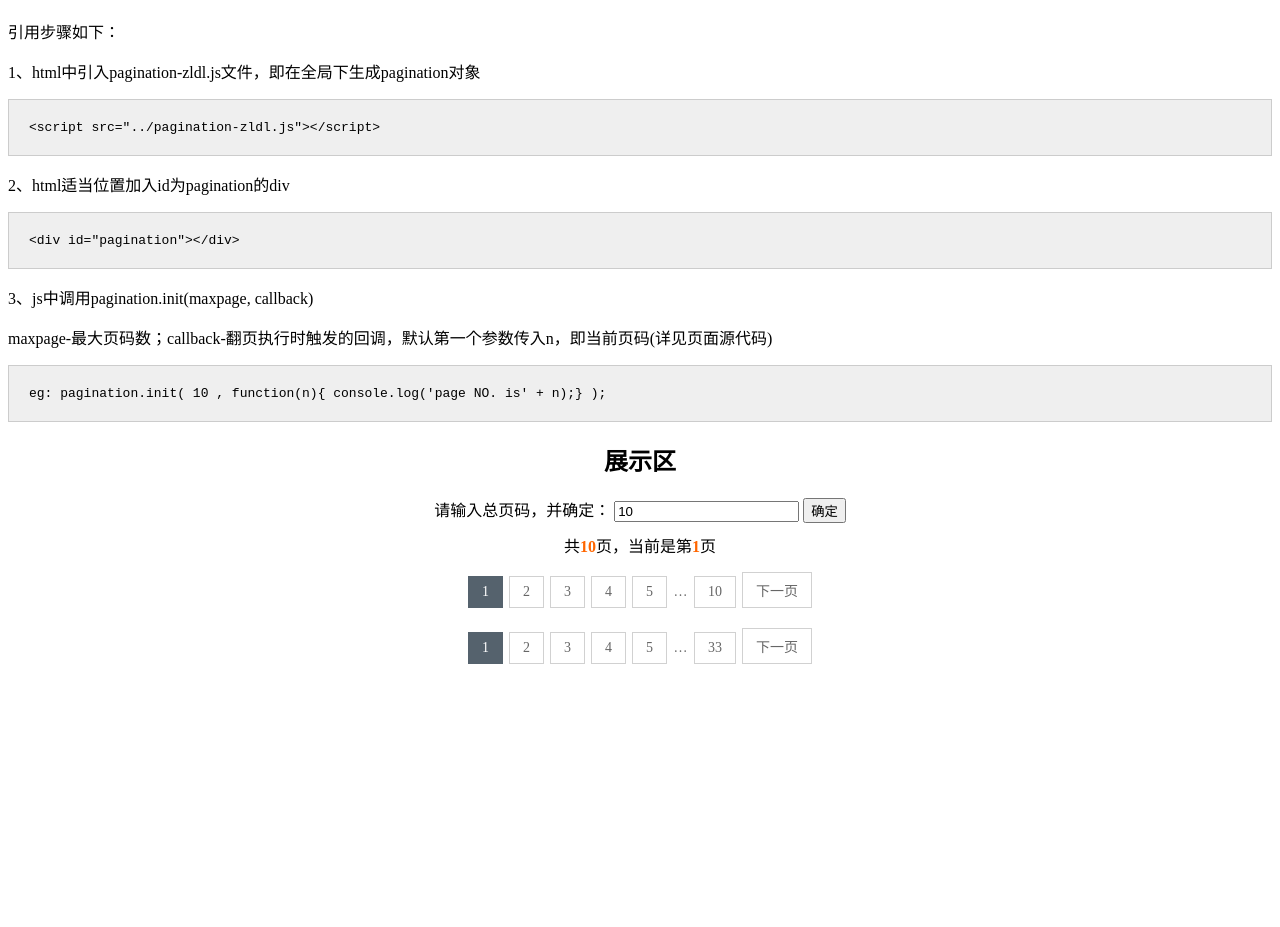
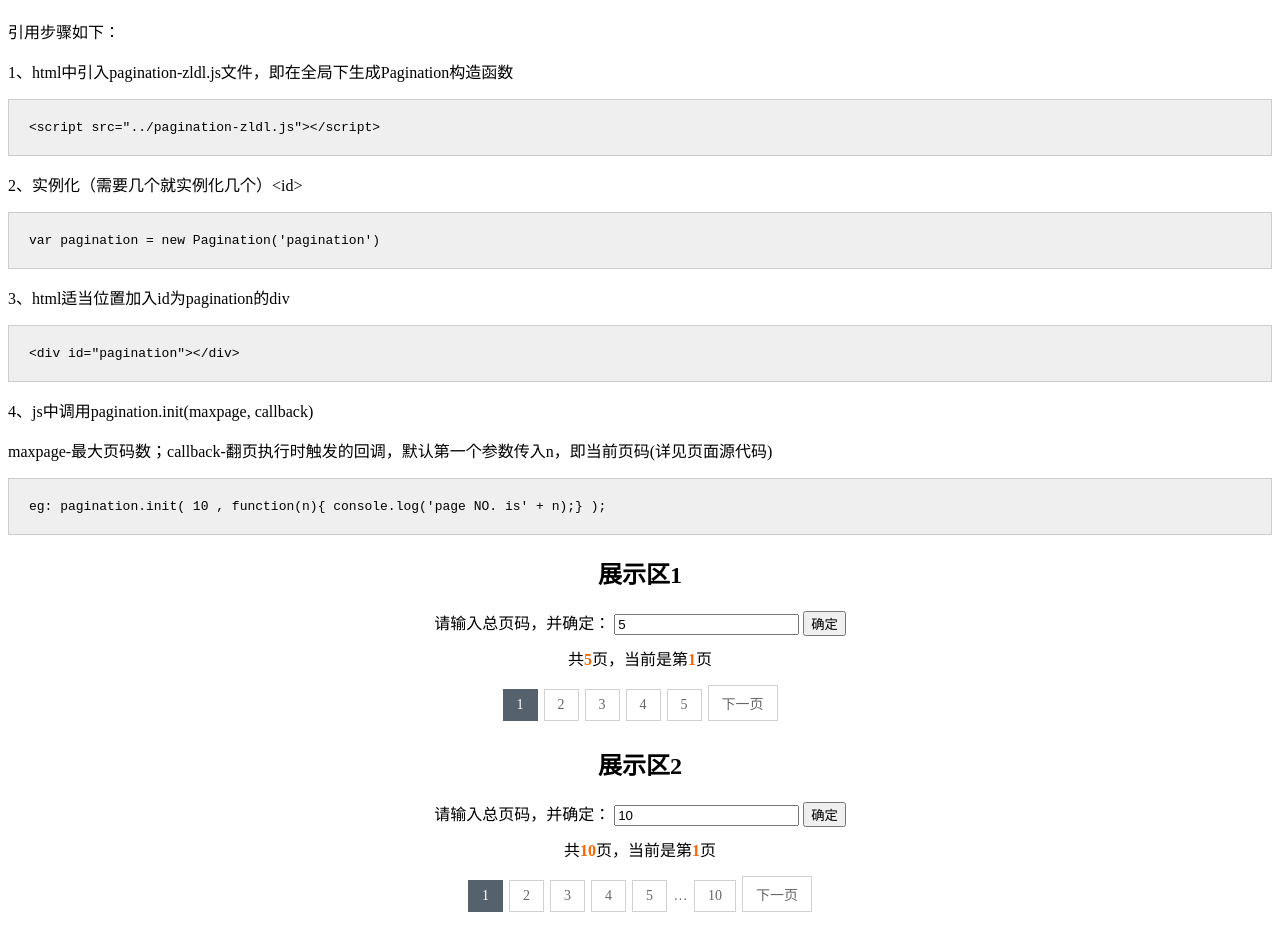
Before and after one commit to zhaolandelong/my-js, a website: page pagination/demo/demo-2.0.html in a window 1280 px wide. Shown: the part 70-997 px from the top of the page. Before the commit the page ends 800 px from the top, so only its background shows below. Drawn offline with Linux system fonts and the light colour scheme; files that its build step writes are made by us from their sources.

Commit message:
remain describe

```diff
--- a/pagination/demo/demo-2.0.html
+++ b/pagination/demo/demo-2.0.html
@@ -30,51 +30,65 @@
 <body>
     <h1>pigination 原生环境下demo</h1>
     <p>引用步骤如下：</p>
-    <p>1、html中引入pagination-zldl.js文件，即在全局下生成pagination对象</p>
+    <p>1、html中引入pagination-zldl.js文件，即在全局下生成Pagination构造函数</p>
     <pre>&lt;script src="../pagination-zldl.js"&gt;&lt;/script&gt;</pre>
-    <p>2、html适当位置加入id为pagination的div</p>
+    <p>2、实例化（需要几个就实例化几个）&lt;id&gt; </p>
+    <pre>var pagination = new Pagination('pagination')</pre>
+    <p>3、html适当位置加入id为pagination的div</p>
     <pre>&lt;div id="pagination"&gt;&lt;/div&gt;</pre>
-    <p>3、js中调用pagination.init(maxpage, callback)</p>
+    <p>4、js中调用pagination.init(maxpage, callback)</p>
     <p>maxpage-最大页码数；callback-翻页执行时触发的回调，默认第一个参数传入n，即当前页码(详见页面源代码)</p>
     <pre>eg: pagination.init( 10 , function(n){ console.log('page NO. is' + n);} );</pre>
     <div class="show">
-        <h2>展示区</h2>
+        <h2>展示区1</h2>
         <div>
             请输入总页码，并确定：
-            <input id="input" type="text" value="10">
-            <button id="ensure">确定</button>
+            <input id="input1" type="text" value="5">
+            <button id="ensure1">确定</button>
         </div>
         <div>
-            共<span id="max" class="num"></span>页，当前是第<span id="pn" class="num">1</span>页
+            共<span id="max1" class="num"></span>页，当前是第<span id="pn1" class="num">1</span>页
         </div>
-        <div id="pagination"></div>
-        <div id="id2"></div>
+        <div id="pagination1"></div>
+        <h2>展示区2</h2>
+        <div>
+            请输入总页码，并确定：
+            <input id="input2" type="text" value="10">
+            <button id="ensure2">确定</button>
+        </div>
+        <div>
+            共<span id="max2" class="num"></span>页，当前是第<span id="pn2" class="num">1</span>页
+        </div>
+        <div id="pagination2"></div>
     </div>
-    <script src="../pagination-zldl-2.0.min.js"></script>
+    <script src="../min/pagination-zldl-2.0.min.js"></script>
     <script>
-    var _pn = document.getElementById('pn'),
-        _max = document.getElementById('max'),
-        _input = document.getElementById('input'),
-        _ensure = document.getElementById('ensure'),
-        handle = function() {
-            var maxNo = +_input.value
-            _max.innerHTML = maxNo;
-            var a = new Pagination('pagination');
-            var b = new Pagination('id2');
-            a.init(maxNo, function(n) {
-                _pn.innerHTML = n;
+    var _pn1 = document.getElementById('pn1'),
+        _pn2 = document.getElementById('pn2'),
+        _max1 = document.getElementById('max1'),
+        _max2 = document.getElementById('max2'),
+        _input1 = document.getElementById('input1'),
+        _input2 = document.getElementById('input2'),
+        _ensure1 = document.getElementById('ensure1'),
+        _ensure2 = document.getElementById('ensure2'),
+        handle1 = function() {
+            var maxNo1 = _max1.innerHTML = +_input1.value,
+            pagination1 = new Pagination('pagination1');
+            pagination1.init(maxNo1, function(n) {
+                _pn1.innerHTML = n;
             });
-            b.init(33, function(n) {
-                console.log('this is id2' + n);
+        },
+        handle2 = function() {
+            var maxNo2 = _max2.innerHTML = +_input2.value
+            var pagination2 = new Pagination('pagination2');
+            pagination2.init(maxNo2, function(n) {
+                _pn2.innerHTML = n;
             });
-            // console.log(a.test().test().test());
-            // console.log(b.showId());
-            /*pagination.init(maxNo, function(n) {
-                _pn.innerHTML = n;
-            });*/
         };
-    ensure.onclick = handle;
-    handle();
+    ensure1.onclick = handle1;
+    ensure2.onclick = handle2;
+    handle1();
+    handle2();
     </script>
 </body>
 
```
